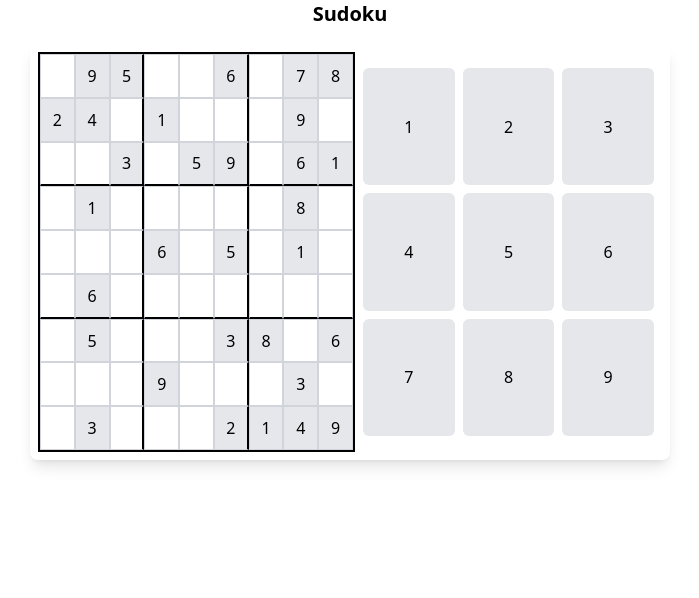
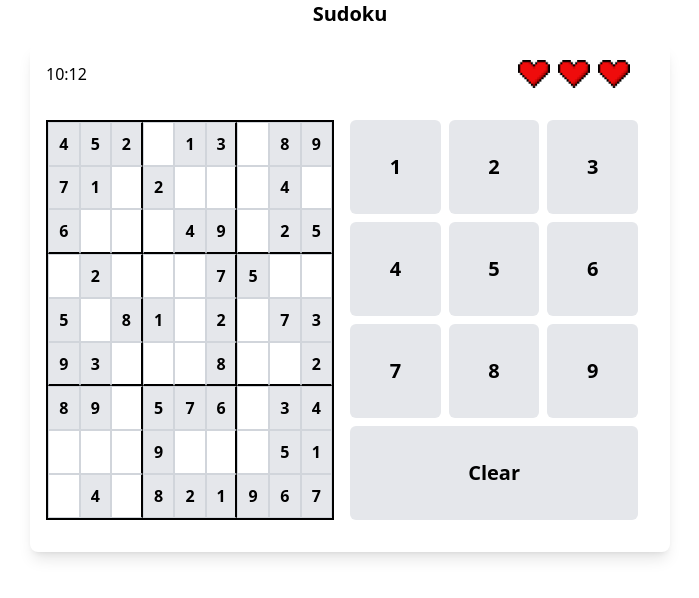
Before and after one commit to Piterovskyyy/Sudoku, a React (Vite) app: page / in a window 1280 px wide. Shown: the top 598 px of the page, without its empty margins (290-989 px from the left). Built offline with nearby package versions, Linux system fonts and the light colour scheme.

Commit message:
add lives and clear cell button

```diff
--- a/src/App.tsx
+++ b/src/App.tsx
@@ -1,10 +1,10 @@
-import Board from "./Board";
+import Game from "./Game";
 
 function App() {
   return (
     <>
       <div className="w-screen h-screen">
-        <Board />
+        <Game />
       </div>
     </>
   );
--- a/src/Board.tsx
+++ b/src/Board.tsx
@@ -1,33 +1,101 @@
-import { useState } from "react";
+import { useEffect, useState } from "react";
 import BoardCell from "./BoardCell";
 import ButtonNumber from "./ButtonNumber";
-import board from "./generateBoard";
-const Board = () => {
+import Sudoku from "./generateBoard";
+import checkBoardErrors from "./checkBoardErrors";
+
+const Board: React.FC<{
+  setLives: React.Dispatch<React.SetStateAction<number>>;
+}> = ({ setLives }) => {
   const buttons = [1, 2, 3, 4, 5, 6, 7, 8, 9];
-  const [sudokuBoard, setSudokuBoard] =
-    useState<
+  const [sudokuBoard, setSudokuBoard] = useState<
     { value: number | string; isError: boolean; isDefault: boolean }[][]
-    >(board);
+  >([]);
+  const [error, setError] = useState<{
+    isError: boolean;
+    errorCellRow: number | null;
+    errorCellCol: number | null;
+  }>({
+    isError: false,
+    errorCellRow: null,
+    errorCellCol: null,
+  });
   const [clickedCell, setClickedCell] = useState<{
     row: number | null;
     col: number | null;
     value: number | null;
   }>({ row: null, col: null, value: null });
 
+  useEffect(() => {
+    const K = 35;
+    const sudoku = new Sudoku(K);
+    const board = sudoku.fillValues();
+    setSudokuBoard(board);
+  }, []);
+
+  useEffect(() => {
+    if (error.isError) {
+      console.log(123);
+      setLives((prevLives) => {
+        const lives = prevLives - 1;
+        if (lives === 0) {
+          // setGameOver(true);
+        }
+
+        return lives;
+      });
+    }
+  }, [error, setLives]);
+
   const insertInCell = (value: number) => {
     setSudokuBoard((prevBoard) => {
       if (
         clickedCell.col != null &&
         clickedCell.row != null &&
-        !prevBoard[clickedCell.row][clickedCell.col].isDefault
+        !prevBoard[clickedCell.row][clickedCell.col].isDefault &&
+        (!error.isError ||
+          (error.errorCellRow == clickedCell.row &&
+            error.errorCellCol == clickedCell.col))
       ) {
         const updatedBoard = [...prevBoard];
-        updatedBoard[clickedCell.row] = [...updatedBoard[clickedCell.row]];
         updatedBoard[clickedCell.row][clickedCell.col].value = value;
+        const validatedBoard = checkBoardErrors(
+          updatedBoard,
+          clickedCell,
+          value,
+          setError
+        );
         setClickedCell((prevClickedCell) => {
           return { ...prevClickedCell, value: value };
         });
-        return updatedBoard;
+        return validatedBoard;
+      }
+      return prevBoard;
+    });
+  };
+
+  const clearCell = () => {
+    setSudokuBoard((prevBoard) => {
+      if (
+        clickedCell.col != null &&
+        clickedCell.row != null &&
+        !prevBoard[clickedCell.row][clickedCell.col].isDefault &&
+        (!error.isError ||
+          (error.errorCellRow == clickedCell.row &&
+            error.errorCellCol == clickedCell.col))
+      ) {
+        const updatedBoard = [...prevBoard];
+        updatedBoard[clickedCell.row][clickedCell.col].value = "";
+        const validatedBoard = checkBoardErrors(
+          updatedBoard,
+          clickedCell,
+          0,
+          setError
+        );
+        setClickedCell((prevClickedCell) => {
+          return { ...prevClickedCell, value: 0 };
+        });
+        return validatedBoard;
       }
       return prevBoard;
     });
@@ -35,9 +103,7 @@ const Board = () => {
 
   return (
     <>
-      <h1 className="text-xl font-bold text-center mb-4">Sudoku</h1>
-      <div className="w-full md:w-1/2 mx-auto bg-white p-2 shadow-lg rounded-lg flex flex-col md:flex-row items-center justify-center">
-        <div className="grid grid-cols-9 justify-items-center border-2 border-black w-full md:w-[400px] h-[400px]">
+      <div className="grid grid-cols-9 justify-items-center border-2 border-black w-full md:w-1/2 h-[400px] cursor-pointer">
         {sudokuBoard.map((row, rowIndex) =>
           row.map((cell, colIndex) => (
             <BoardCell
@@ -47,11 +113,12 @@ const Board = () => {
               colIndex={colIndex}
               clickedCell={clickedCell}
               setClickedCell={setClickedCell}
+              errorCell={error}
             />
           ))
         )}
       </div>
-        <div className="grid grid-cols-3 gap-2 p-2 justify-items-center w-full md:w-96 h-96">
+      <div className="grid grid-cols-3 gap-2 m-4 justify-items-center w-full md:w-1/2 h-[400px]">
         {buttons.map((button) => (
           <ButtonNumber
             key={button}
@@ -59,7 +126,12 @@ const Board = () => {
             insertInCell={insertInCell}
           />
         ))}
-        </div>
+        <button
+          className="col-span-3 w-full bg-gray-200 rounded-md text-xl font-bold"
+          onClick={clearCell}
+        >
+          Clear
+        </button>
       </div>
     </>
   );
--- a/src/BoardCell.tsx
+++ b/src/BoardCell.tsx
@@ -1,4 +1,5 @@
 import React, { Dispatch, SetStateAction } from "react";
+import locateClickedSquare from "./locateClickedSquare";
 
 const BoardCell: React.FC<{
   cell: { value: string | number; isDefault: boolean; isError: boolean };
@@ -12,41 +13,13 @@ const BoardCell: React.FC<{
       value: number | null;
     }>
   >;
-}> = ({ cell, rowIndex, colIndex, setClickedCell, clickedCell }) => {
-  const clickedSquare = {
-    rowStart:
-      clickedCell.row != null
-        ? clickedCell.row < 3
-          ? 0
-          : clickedCell.row < 6
-          ? 3
-          : 6
-        : 0,
-    rowEnd:
-      clickedCell.row != null
-        ? clickedCell.row < 3
-          ? 3
-          : clickedCell.row < 6
-          ? 6
-          : 9
-        : 0,
-    colStart:
-      clickedCell.col != null
-        ? clickedCell.col < 3
-          ? 0
-          : clickedCell.col < 6
-          ? 3
-          : 6
-        : 0,
-    colEnd:
-      clickedCell.col != null
-        ? clickedCell.col < 3
-          ? 3
-          : clickedCell.col < 6
-          ? 6
-          : 9
-        : 0,
+  errorCell: {
+    isError: boolean;
+    errorCellRow: number | null;
+    errorCellCol: number | null;
   };
+}> = ({ cell, rowIndex, colIndex, setClickedCell, clickedCell, errorCell }) => {
+  const clickedSquare = locateClickedSquare(clickedCell);
 
   const cellClasses =
     clickedCell.row == rowIndex && clickedCell.col == colIndex
@@ -58,18 +31,27 @@ const BoardCell: React.FC<{
           rowIndex < clickedSquare.rowEnd &&
           colIndex >= clickedSquare.colStart &&
           colIndex < clickedSquare.colEnd)
-      ? "bg-blue-100"
+      ? "bg-blue-100 "
       : cell.isDefault
-      ? "bg-gray-200"
-      : "bg-white";
+      ? "bg-gray-200 "
+      : " ";
 
   return (
     <div
       className={`cell border-gray-300 flex justify-center items-center w-full border h-full ${
-        colIndex === 2 || colIndex === 5 ? "border-r-2 border-r-black" : ""
+        colIndex === 2 || colIndex === 5 ? "border-r-2 border-r-black " : ""
       } ${
         rowIndex === 2 || rowIndex === 5 ? "border-b-2  border-b-black" : ""
-      } ${cellClasses} `}
+      } ${cellClasses} ${cell.isDefault ? "font-bold " : ""} ${
+        errorCell.isError
+          ? errorCell.errorCellRow == rowIndex &&
+            errorCell.errorCellCol == colIndex
+            ? "bg-red-600 text-white"
+            : cell.isError
+            ? "text-red-600 "
+            : ""
+          : ""
+      }`}
       onClick={() => {
         setClickedCell({ row: rowIndex, col: colIndex, value: +cell.value });
       }}
--- a/src/ButtonNumber.tsx
+++ b/src/ButtonNumber.tsx
@@ -6,7 +6,7 @@ const ButtonNumber: React.FC<{
 }> = ({ buttonValue, insertInCell }) => {
   return (
     <button
-      className="w-full bg-gray-200 rounded-md"
+      className="w-full bg-gray-200 rounded-md text-xl font-bold"
       onClick={() => {
         insertInCell(buttonValue);
       }}
--- /dev/null
+++ b/src/Game.tsx
@@ -0,0 +1,22 @@
+import { useState } from "react";
+import Board from "./Board";
+import Lives from "./Lives";
+const Game = () => {
+  const [lives, setLives] = useState(3);
+
+  return (
+    <>
+      <h1 className="text-xl font-bold text-center mb-4">Sudoku</h1>
+      <div className="w-full md:w-1/2 mx-auto bg-white p-2 shadow-lg rounded-lg flex flex-col items-center justify-center">
+        <div className="flex w-full justify-between items-center p-2 md:pr-8">
+          <span>10:12</span>
+          <Lives lives={lives} />
+        </div>
+        <div className="w-full p-2 rounded-lg flex flex-col md:flex-row items-center justify-center">
+          <Board setLives={setLives} />
+        </div>
+      </div>
+    </>
+  );
+};
+export default Game;
--- /dev/null
+++ b/src/Lives.tsx
@@ -0,0 +1,68 @@
+import heart from "./assets/heart.png";
+import brokenheart from "./assets/brokenHeart.png";
+
+const Lives: React.FC<{ lives: number }> = ({ lives }) => {
+  let divContent;
+  console.log(lives);
+  if (lives === 3) {
+    divContent = (
+      <>
+        <img src={heart} alt="heart" className="w-[32px] h-[27.75px]" />
+        <img src={heart} alt="heart" className="w-[32px] h-[27.75px]" />
+        <img src={heart} alt="heart" className="w-[32px] h-[27.75px]" />
+      </>
+    );
+  } else if (lives === 2) {
+    divContent = (
+      <>
+        <img
+          src={brokenheart}
+          alt="broken heart"
+          className="w-[32px] h-[27.75px]"
+        />
+        <img src={heart} alt="heart" className="w-[32px] h-[27.75px]" />
+        <img src={heart} alt="heart" className="w-[32px] h-[27.75px]" />
+      </>
+    );
+  } else if (lives === 1) {
+    divContent = (
+      <>
+        <img
+          src={brokenheart}
+          alt="broken heart"
+          className="w-[32px] h-[27.75px]"
+        />
+        <img
+          src={brokenheart}
+          alt="broken heart"
+          className="w-[32px] h-[27.75px]"
+        />
+        <img src={heart} alt="heart" className="w-[32px] h-[27.75px]" />
+      </>
+    );
+  } else {
+    divContent = (
+      <>
+        <img
+          src={brokenheart}
+          alt="broken heart"
+          className="w-[32px] h-[27.75px]"
+        />
+        <img
+          src={brokenheart}
+          alt="broken heart"
+          className="w-[32px] h-[27.75px]"
+        />
+        <img src={brokenheart} alt="heart" className="w-[32px] h-[27.75px]" />
+      </>
+    );
+  }
+
+  return (
+    <div className="flex flex-row justify-center items-center space-x-2">
+      {divContent}
+    </div>
+  );
+};
+
+export default Lives;
--- /dev/null
+++ b/src/checkBoardErrors.tsx
@@ -0,0 +1,79 @@
+import locateClickedSquare from "./locateClickedSquare";
+
+type boardType = {
+  value: number | string;
+  isError: boolean;
+  isDefault: boolean;
+}[][];
+
+const checkBoardErrors: (
+  board: boardType,
+  clickedCell: {
+    row: number | null;
+    col: number | null;
+    value: number | null;
+  },
+  val: number,
+  setError: React.Dispatch<
+    React.SetStateAction<{
+      isError: boolean;
+      errorCellRow: number | null;
+      errorCellCol: number | null;
+    }>
+  >
+) => boardType = (board, clickedCell, val, setError) => {
+  const { row, col } = clickedCell;
+  if (row == null || col == null) {
+    return board;
+  }
+  const clickedSquare = locateClickedSquare(clickedCell);
+  //clear firstly all errors
+  for (let i = 0; i < 9; i++) {
+    board[row][i].isError = false;
+    board[i][col].isError = false;
+  }
+  for (let i = clickedSquare.rowStart; i < clickedSquare.rowEnd; i++) {
+    for (let j = clickedSquare.colStart; j < clickedSquare.colEnd; j++) {
+      board[i][j].isError = false;
+    }
+  }
+
+  let isError = false;
+  for (let i = 0; i < 9; i++) {
+    if (board[row][i].value === val) {
+      if (!(i === col)) {
+        isError = true;
+        board[row][i].isError = true;
+      }
+    }
+
+    if (board[i][col].value === val) {
+      if (!(i === row)) {
+        isError = true;
+        board[i][col].isError = true;
+      }
+    }
+  }
+
+  for (let i = clickedSquare.rowStart; i < clickedSquare.rowEnd; i++) {
+    for (let j = clickedSquare.colStart; j < clickedSquare.colEnd; j++) {
+      if (i === row && j === col) {
+        continue;
+      }
+      if (board[i][j].value === val) {
+        isError = true;
+        board[i][j].isError = true;
+      }
+    }
+  }
+
+  if (isError) {
+    board[row][col].isError = true;
+    setError({ isError: true, errorCellRow: row, errorCellCol: col });
+  } else {
+    setError({ isError: false, errorCellRow: null, errorCellCol: null });
+  }
+  return board;
+};
+
+export default checkBoardErrors;
--- a/src/generateBoard.js
+++ b/src/generateBoard.tsx
@@ -1,59 +1,43 @@
 class Sudoku {
-  // Constructor
-  constructor(K) {
+  N: number;
+  K: number;
+  SRN: number;
+  board: SudokuCell[][];
+
+  constructor(K: number) {
     this.N = 9;
     this.K = K;
 
-    // Compute square root of N
-    const SRNd = Math.sqrt(this.N);
-    this.SRN = Math.floor(SRNd);
+    this.SRN = Math.floor(Math.sqrt(this.N));
 
-    // Initialize all entries as false to indicate
-    // that there are no edges initially
-    this.board = Array.from(
-      {
-        length: this.N,
-      },
-      () =>
-        Array.from(
-          {
-            length: this.N,
-          },
-          () => {
-            return {
-              value: "",
-              isDefault: false,
-              isError: false,
-            };
-          }
-        )
+    this.board = Array.from({ length: this.N }, () =>
+      Array.from({ length: this.N }, () => {
+        return {
+          value: "",
+          isDefault: false,
+          isError: false,
+        };
+      })
     );
   }
 
-  // Sudoku Generator
-  fillValues() {
-    // Fill the diagonal of SRN x SRN matrices
+  fillValues(): SudokuCell[][] {
     this.fillDiagonal();
 
-    // Fill remaining blocks
     this.fillRemaining(0, this.SRN);
 
-    // Remove Randomly K digits to make game
     this.removeKDigits();
 
     return this.board;
   }
 
-  // Fill the diagonal SRN number of SRN x SRN matrices
-  fillDiagonal() {
+  fillDiagonal(): void {
     for (let i = 0; i < this.N; i += this.SRN) {
-      // for diagonal box, start coordinates->i==j
       this.fillBox(i, i);
     }
   }
 
-  // Returns false if given 3 x 3 block contains num.
-  unUsedInBox(rowStart, colStart, num) {
+  unUsedInBox(rowStart: number, colStart: number, num: number): boolean {
     for (let i = 0; i < this.SRN; i++) {
       for (let j = 0; j < this.SRN; j++) {
         if (this.board[rowStart + i][colStart + j].value === num) {
@@ -64,11 +48,11 @@ class Sudoku {
     return true;
   }
 
-  // Fill a 3 x 3 matrix.
-  fillBox(row, col) {
+  fillBox(row: number, col: number): void {
     let num = 0;
     for (let i = 0; i < this.SRN; i++) {
       for (let j = 0; j < this.SRN; j++) {
+        // eslint-disable-next-line no-constant-condition
         while (true) {
           num = this.randomGenerator(this.N);
           if (this.unUsedInBox(row, col, num)) {
@@ -81,13 +65,11 @@ class Sudoku {
     }
   }
 
-  // Random generator
-  randomGenerator(num) {
+  randomGenerator(num: number): number {
     return Math.floor(Math.random() * num + 1);
   }
 
-  // Check if safe to put in cell
-  checkIfSafe(i, j, num) {
+  checkIfSafe(i: number, j: number, num: number): boolean {
     return (
       this.unUsedInRow(i, num) &&
       this.unUsedInCol(j, num) &&
@@ -95,8 +77,7 @@ class Sudoku {
     );
   }
 
-  // check in the row for existence
-  unUsedInRow(i, num) {
+  unUsedInRow(i: number, num: number): boolean {
     for (let j = 0; j < this.N; j++) {
       if (this.board[i][j].value === num) {
         return false;
@@ -105,8 +86,7 @@ class Sudoku {
     return true;
   }
 
-  // check in the row for existence
-  unUsedInCol(j, num) {
+  unUsedInCol(j: number, num: number): boolean {
     for (let i = 0; i < this.N; i++) {
       if (this.board[i][j].value === num) {
         return false;
@@ -115,26 +95,20 @@ class Sudoku {
     return true;
   }
 
-  // A recursive function to fill remaining
-  // matrix
-  fillRemaining(i, j) {
-    // Check if we have reached the end of the matrix
+  fillRemaining(i: number, j: number): boolean {
     if (i === this.N - 1 && j === this.N) {
       return true;
     }
 
-    // Move to the next row if we have reached the end of the current row
     if (j === this.N) {
       i += 1;
       j = 0;
     }
 
-    // Skip cells that are already filled
     if (this.board[i][j].value !== "") {
       return this.fillRemaining(i, j + 1);
     }
 
-    // Try filling the current cell with a valid value
     for (let num = 1; num <= this.N; num++) {
       if (this.checkIfSafe(i, j, num)) {
         this.board[i][j].value = num;
@@ -147,34 +121,28 @@ class Sudoku {
       }
     }
 
-    // No valid value was found, so backtrack
     return false;
   }
 
-  // Print sudoku
-
-  // Remove the K no. of digits to
-  // complete game
-  removeKDigits() {
+  removeKDigits(): void {
     let count = this.K;
 
     while (count !== 0) {
-      // extract coordinates i and j
-      let i = Math.floor(Math.random() * this.N);
-      let j = Math.floor(Math.random() * this.N);
-      if (this.board[i][j].value !== 0) {
+      const i = Math.floor(Math.random() * this.N);
+      const j = Math.floor(Math.random() * this.N);
+      if (this.board[i][j].value !== "") {
         count--;
         this.board[i][j].value = "";
         this.board[i][j].isDefault = false;
       }
     }
-
-    return;
   }
 }
 
-// Driver code
-let K = 80;
-let sudoku = new Sudoku(K);
-const board = sudoku.fillValues();
-export default board;
+interface SudokuCell {
+  value: number | string;
+  isDefault: boolean;
+  isError: boolean;
+}
+
+export default Sudoku;
--- /dev/null
+++ b/src/locateClickedSquare.tsx
@@ -0,0 +1,47 @@
+const locateClickedSquare: (clickedCell: {
+  row: number | null;
+  col: number | null;
+  value: number | null;
+}) => {
+  rowStart: number;
+  rowEnd: number;
+  colStart: number;
+  colEnd: number;
+} = (clickedCell) => {
+  return {
+    rowStart:
+      clickedCell.row != null
+        ? clickedCell.row < 3
+          ? 0
+          : clickedCell.row < 6
+          ? 3
+          : 6
+        : 0,
+    rowEnd:
+      clickedCell.row != null
+        ? clickedCell.row < 3
+          ? 3
+          : clickedCell.row < 6
+          ? 6
+          : 9
+        : 0,
+    colStart:
+      clickedCell.col != null
+        ? clickedCell.col < 3
+          ? 0
+          : clickedCell.col < 6
+          ? 3
+          : 6
+        : 0,
+    colEnd:
+      clickedCell.col != null
+        ? clickedCell.col < 3
+          ? 3
+          : clickedCell.col < 6
+          ? 6
+          : 9
+        : 0,
+  };
+};
+
+export default locateClickedSquare;
```
Also changed, not shown: src/assets/brokenHeart.png (added), src/assets/heart.png (added). Lines whose indentation alone changed are shown as unchanged.
